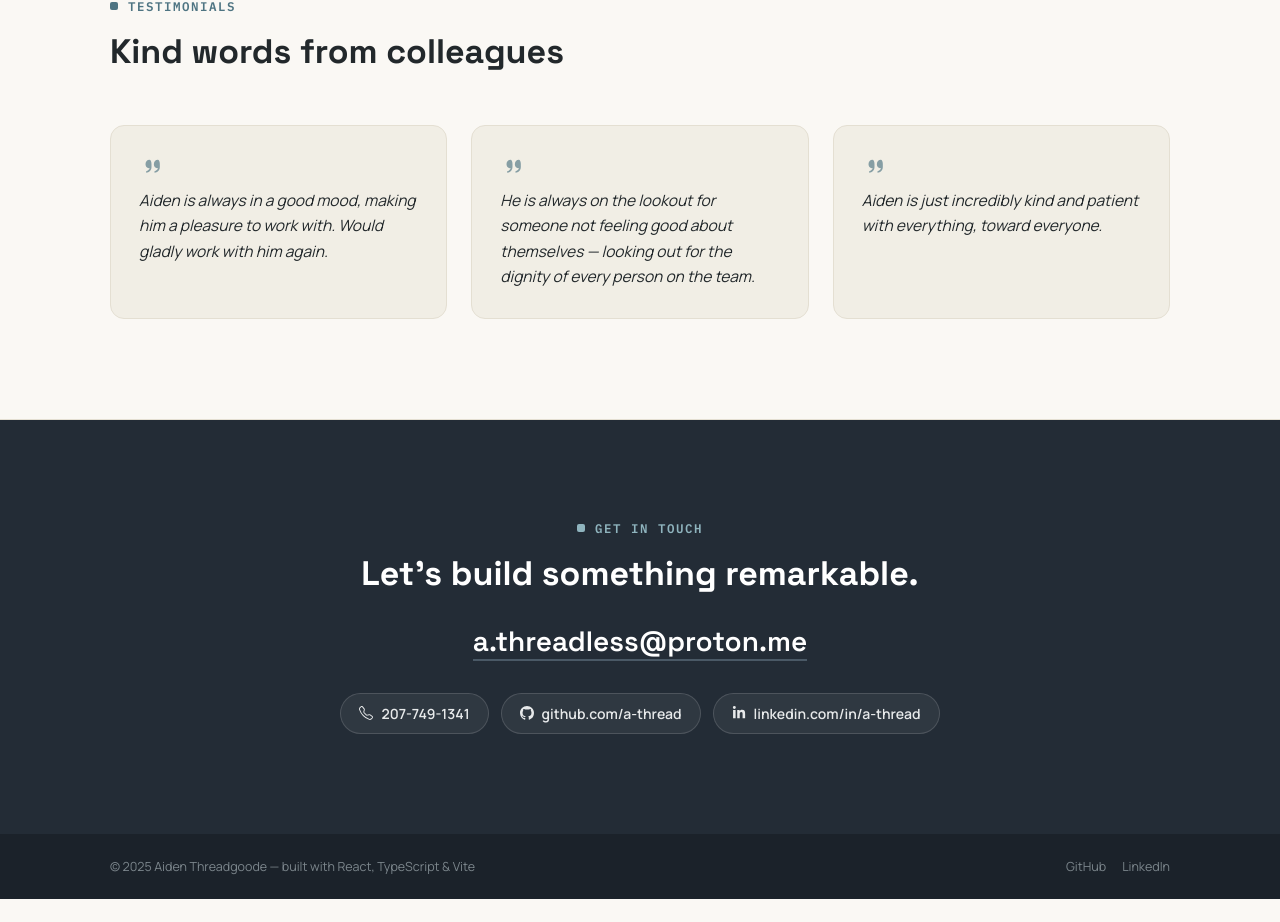
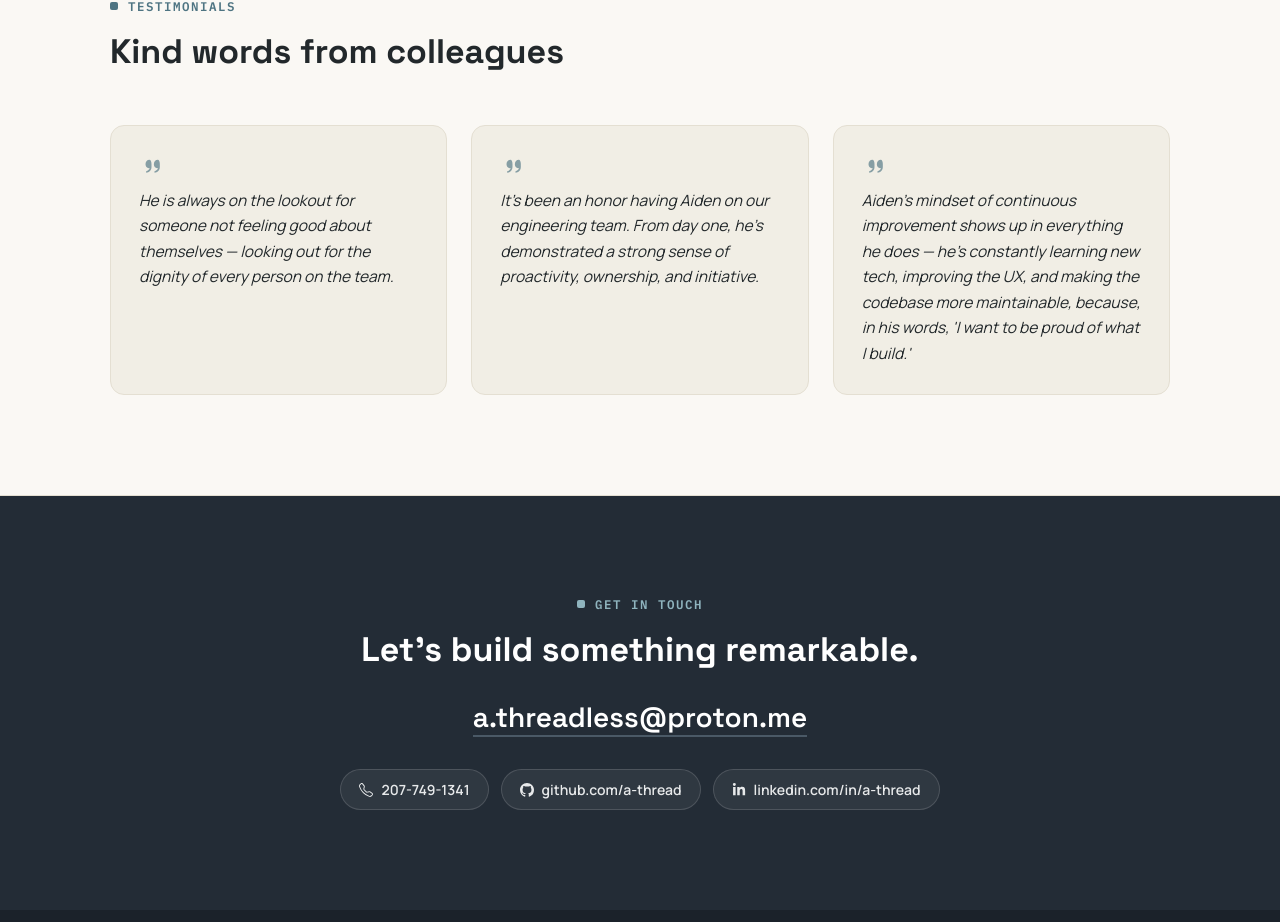
Before and after one commit to a-thread/my-portfolio, a React (Vite) app: page /#/ in a window 1280 px wide. Shown: the part 3116-4038 px from the top of the page. Before the commit the page ends 4015 px from the top, so only its background shows below. Built offline with nearby package versions, Linux system fonts and the light colour scheme.

Commit message:
refactor: updating testimonials

```diff
--- a/src/shared/data/testimonials.ts
+++ b/src/shared/data/testimonials.ts
@@ -1,5 +1,5 @@
 export const testimonials: string[] = [
-  'Aiden is always in a good mood, making him a pleasure to work with. Would gladly work with him again.',
-  'He is always on the lookout for someone not feeling good about themselves — looking out for the dignity of every person on the team.',
-  'Aiden is just incredibly kind and patient with everything, toward everyone.',
+  "He is always on the lookout for someone not feeling good about themselves — looking out for the dignity of every person on the team.",
+  "It's been an honor having Aiden on our engineering team. From day one, he's demonstrated a strong sense of proactivity, ownership, and initiative.",
+  "Aiden's mindset of continuous improvement shows up in everything he does — he's constantly learning new tech, improving the UX, and making the codebase more maintainable, because, in his words, 'I want to be proud of what I build.'",
 ];
```
